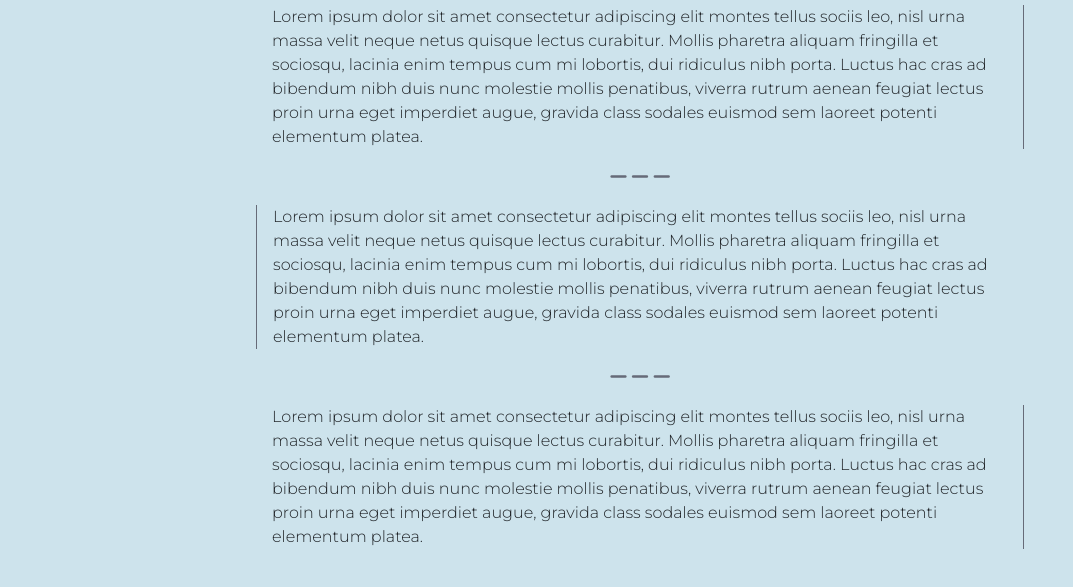
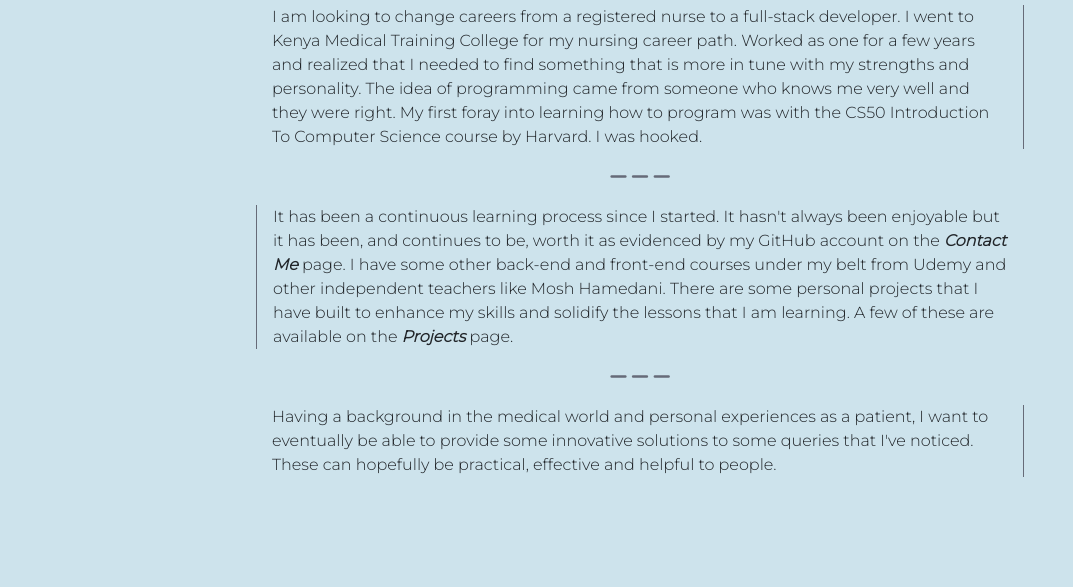
Before and after one commit to b-tess/barbara-tess-personal-website, a plain HTML site: page about-me.html in a window 1280 px wide. Shown: the part 127-714 px from the top of the page, without its empty margins (0-1073 px from the left). Drawn offline with nearby package versions, Linux system fonts and the light colour scheme.

Commit message:
Personalized content added

```diff
--- a/about-me.html
+++ b/about-me.html
@@ -91,14 +91,15 @@
             <div class="about-me-info">
                 <h1 class="px-3">Hi there ...</h1>
                 <p class="px-3">
-                    Lorem ipsum dolor sit amet consectetur adipiscing elit
-                    montes tellus sociis leo, nisl urna massa velit neque netus
-                    quisque lectus curabitur. Mollis pharetra aliquam fringilla
-                    et sociosqu, lacinia enim tempus cum mi lobortis, dui
-                    ridiculus nibh porta. Luctus hac cras ad bibendum nibh duis
-                    nunc molestie mollis penatibus, viverra rutrum aenean
-                    feugiat lectus proin urna eget imperdiet augue, gravida
-                    class sodales euismod sem laoreet potenti elementum platea.
+                    I am looking to change careers from a registered nurse to a
+                    full-stack developer. I went to Kenya Medical Training
+                    College for my nursing career path. Worked as one for a few
+                    years and realized that I needed to find something that is
+                    more in tune with my strengths and personality. The idea of
+                    programming came from someone who knows me very well and
+                    they were right. My first foray into learning how to program
+                    was with the CS50 Introduction To Computer Science course by
+                    Harvard. I was hooked.
                 </p>
                 <span>
                     <i class="fa fa-minus fa-lg"></i>
@@ -106,14 +107,15 @@
                     <i class="fa fa-minus fa-lg"></i>
                 </span>
                 <p class="px-3">
-                    Lorem ipsum dolor sit amet consectetur adipiscing elit
-                    montes tellus sociis leo, nisl urna massa velit neque netus
-                    quisque lectus curabitur. Mollis pharetra aliquam fringilla
-                    et sociosqu, lacinia enim tempus cum mi lobortis, dui
-                    ridiculus nibh porta. Luctus hac cras ad bibendum nibh duis
-                    nunc molestie mollis penatibus, viverra rutrum aenean
-                    feugiat lectus proin urna eget imperdiet augue, gravida
-                    class sodales euismod sem laoreet potenti elementum platea.
+                    It has been a continuous learning process since I started.
+                    It hasn't always been enjoyable but it has been, and
+                    continues to be, worth it as evidenced by my GitHub account
+                    on the <em>Contact Me</em> page. I have some other back-end
+                    and front-end courses under my belt from Udemy and other
+                    independent teachers like Mosh Hamedani. There are some
+                    personal projects that I have built to enhance my skills and
+                    solidify the lessons that I am learning. A few of these are
+                    available on the <em>Projects</em> page.
                 </p>
                 <span>
                     <i class="fa fa-minus fa-lg"></i>
@@ -121,14 +123,11 @@
                     <i class="fa fa-minus fa-lg"></i>
                 </span>
                 <p class="px-3">
-                    Lorem ipsum dolor sit amet consectetur adipiscing elit
-                    montes tellus sociis leo, nisl urna massa velit neque netus
-                    quisque lectus curabitur. Mollis pharetra aliquam fringilla
-                    et sociosqu, lacinia enim tempus cum mi lobortis, dui
-                    ridiculus nibh porta. Luctus hac cras ad bibendum nibh duis
-                    nunc molestie mollis penatibus, viverra rutrum aenean
-                    feugiat lectus proin urna eget imperdiet augue, gravida
-                    class sodales euismod sem laoreet potenti elementum platea.
+                    Having a background in the medical world and personal
+                    experiences as a patient, I want to eventually be able to
+                    provide some innovative solutions to some queries that I've
+                    noticed. These can hopefully be practical, effective and
+                    helpful to people.
                 </p>
             </div>
         </section>
--- a/styles.css
+++ b/styles.css
@@ -159,6 +159,10 @@ body {
     color: #666b78;
 }
 
+.about-me-info em {
+    font-weight: bold;
+}
+
 /* Style the projects page */
 #projects {
     background-color: #b7d6e4;
```
Also changed, not shown: index.html (+6 -5 lines), projects.html (+39 -20 lines).
